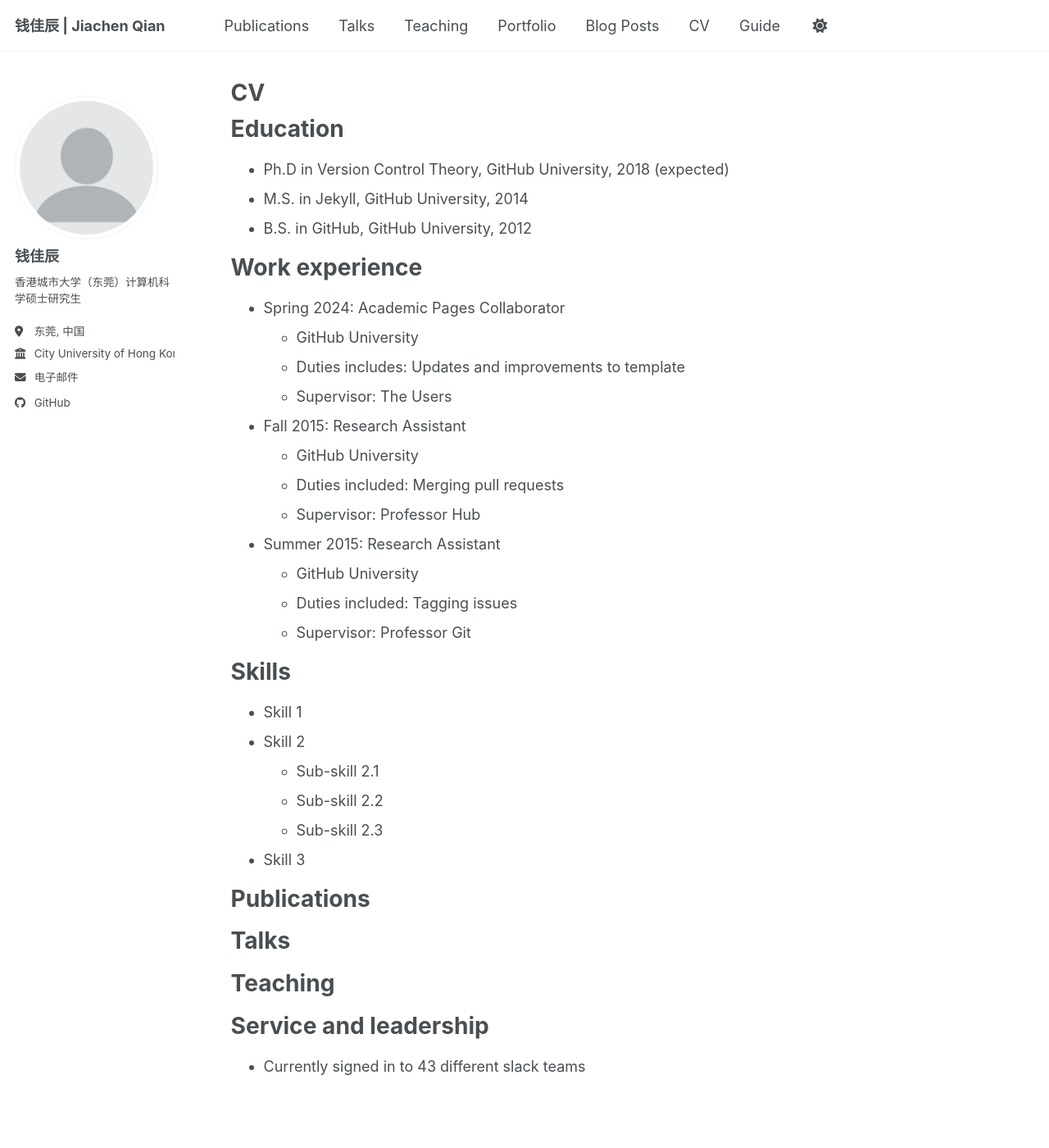
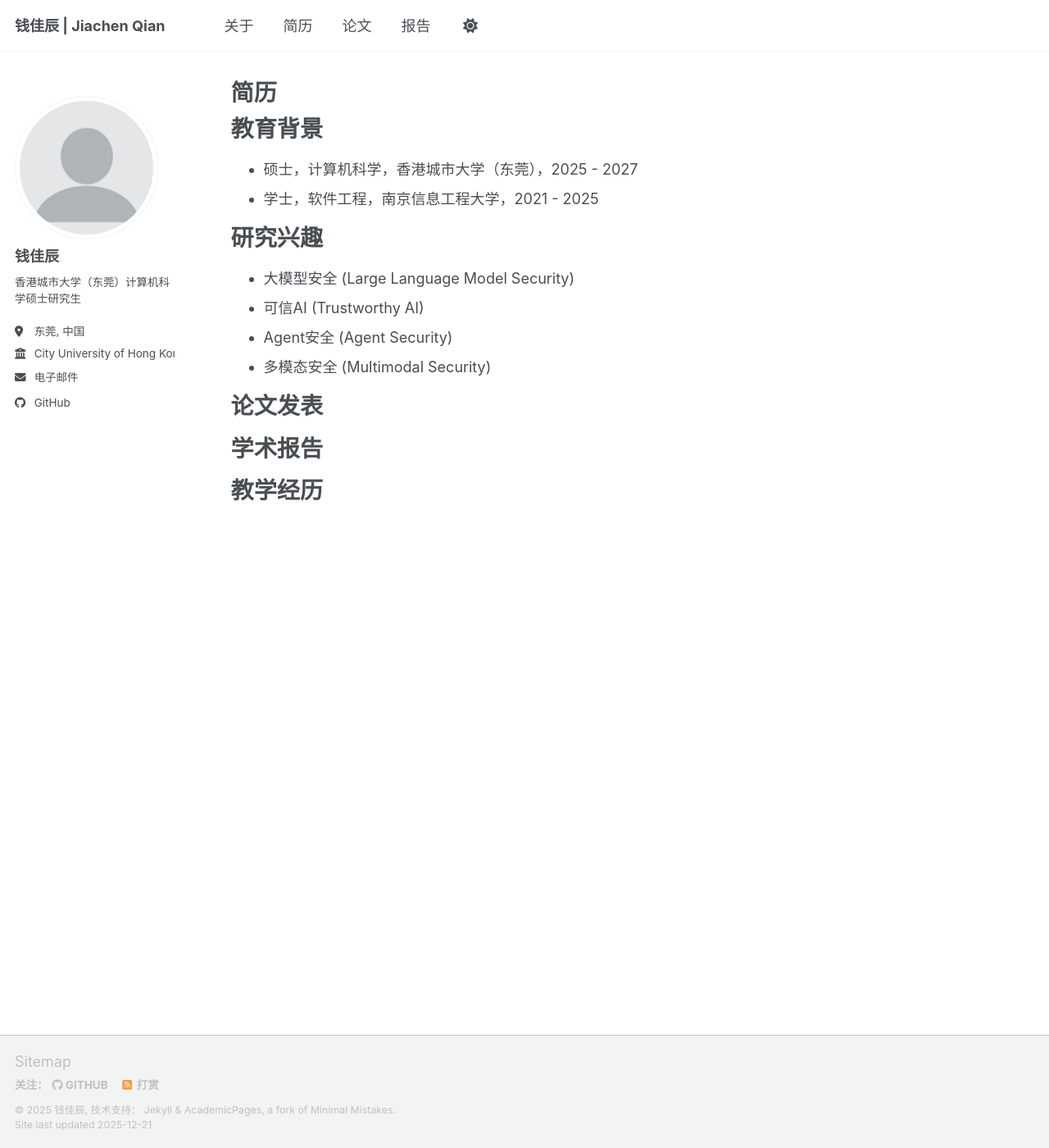
Before and after one commit to qianjiachen/qianjiachen.github.io, a Jekyll site: the page built from _pages/cv.md, in a window 1280 px wide and 1400 px high. Shown: the whole window at 82% size. Built offline with Jekyll 4.4.1, drawn with Linux system fonts in a browser that asks for light colours; a script bundle is joined from its source files by our own code; library files that are not in the unit come from our copies.

Commit message:
Clean up CV and remove guide page

```diff
--- a/_data/navigation.yml
+++ b/_data/navigation.yml
@@ -8,26 +8,14 @@
 #      Markdown formatted page while the second is generated using JSON.
 
 main:
-  - title: "Publications"
+  - title: "关于"
+    url: /
+
+  - title: "简历"
+    url: /cv/
+
+  - title: "论文"
     url: /publications/
 
-  - title: "Talks"
+  - title: "报告"
     url: /talks/
-
-  - title: "Teaching"
-    url: /teaching/
-
-  - title: "Portfolio"
-    url: /portfolio/
-
-  - title: "Blog Posts"
-    url: /year-archive/
-
-  - title: "CV"
-    url: /cv/
-
-  # - title: "CV"
-  #   url: /cv-json/
-
-  - title: "Guide"
-    url: /markdown/
--- a/_pages/cv.md
+++ b/_pages/cv.md
@@ -1,6 +1,6 @@
 ---
 layout: archive
-title: "CV"
+title: "简历"
 permalink: /cv/
 author_profile: true
 redirect_from:
@@ -9,56 +9,32 @@ redirect_from:
 
 {% include base_path %}
 
-Education
+教育背景
 ======
-* Ph.D in Version Control Theory, GitHub University, 2018 (expected)
-* M.S. in Jekyll, GitHub University, 2014
-* B.S. in GitHub, GitHub University, 2012
+* 硕士，计算机科学，香港城市大学（东莞），2025 - 2027
+* 学士，软件工程，南京信息工程大学，2021 - 2025
 
-Work experience
+研究兴趣
 ======
-* Spring 2024: Academic Pages Collaborator
-  * GitHub University
-  * Duties includes: Updates and improvements to template
-  * Supervisor: The Users
+* 大模型安全 (Large Language Model Security)
+* 可信AI (Trustworthy AI)
+* Agent安全 (Agent Security)
+* 多模态安全 (Multimodal Security)
 
-* Fall 2015: Research Assistant
-  * GitHub University
-  * Duties included: Merging pull requests
-  * Supervisor: Professor Hub
-
-* Summer 2015: Research Assistant
-  * GitHub University
-  * Duties included: Tagging issues
-  * Supervisor: Professor Git
-
-Skills
-======
-* Skill 1
-* Skill 2
-  * Sub-skill 2.1
-  * Sub-skill 2.2
-  * Sub-skill 2.3
-* Skill 3
-
-Publications
+论文发表
 ======
   <ul>{% for post in site.publications reversed %}
     {% include archive-single-cv.html %}
   {% endfor %}</ul>
 
-Talks
+学术报告
 ======
   <ul>{% for post in site.talks reversed %}
     {% include archive-single-talk-cv.html  %}
   {% endfor %}</ul>
 
-Teaching
+教学经历
 ======
   <ul>{% for post in site.teaching reversed %}
     {% include archive-single-cv.html %}
   {% endfor %}</ul>
-
-Service and leadership
-======
-* Currently signed in to 43 different slack teams
```
Also changed, not shown: _pages/markdown.md (deleted, +0 -455 lines).
